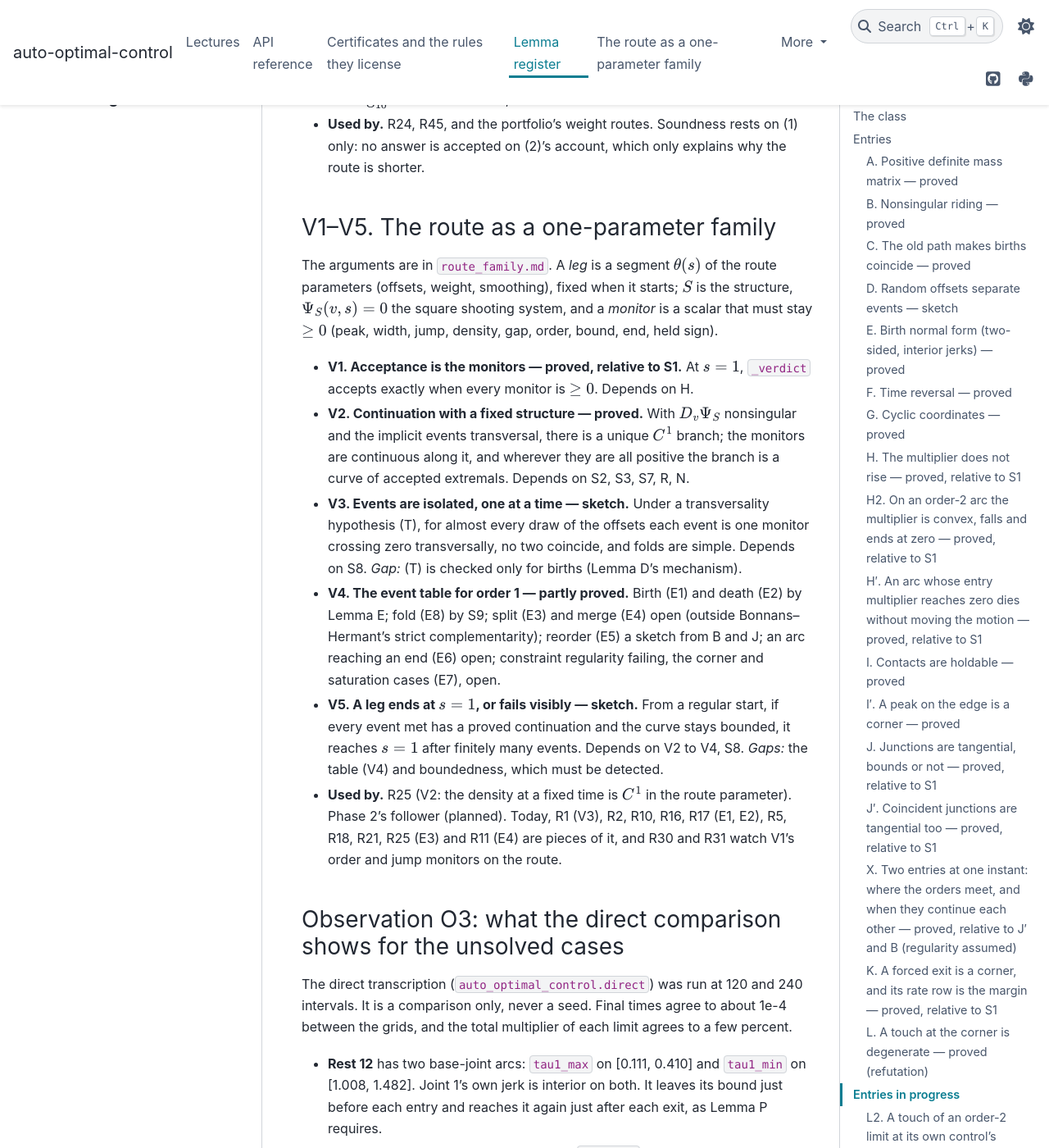
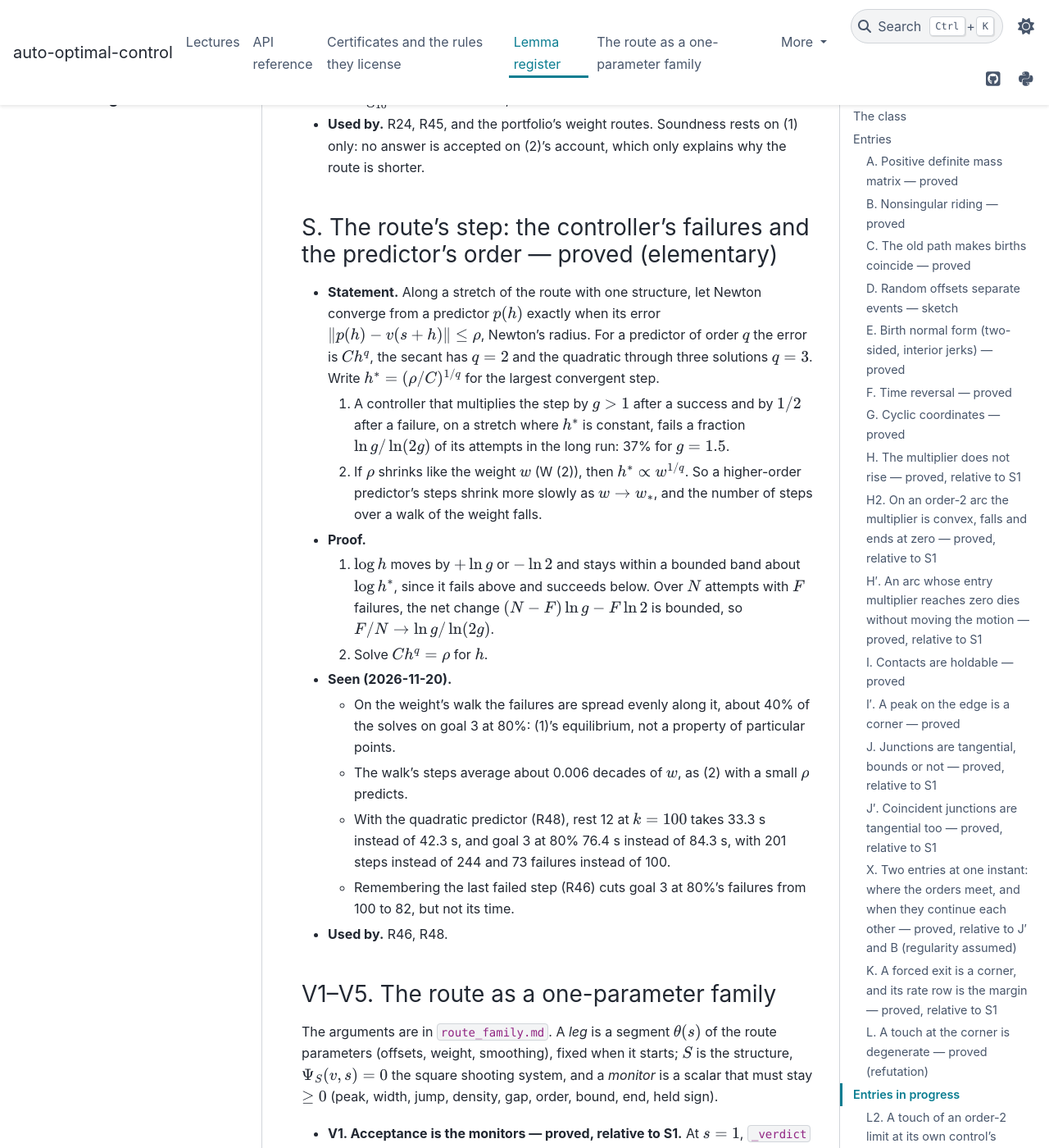
Before and after one commit to idm23/auto-optimal-control, a Sphinx documentation site: the page built from docs/notes/lemma_register.md, in a window 1280 px wide and 1400 px high, scrolled down 27706 px. Shown: the whole window at 82% size. Built offline with Sphinx 7.4.7 and the PyData theme 0.15.4, drawn with Linux system fonts in a browser that asks for light colours.

Commit message:
Lemma S: the controller's failure fraction, and the predictor's order against Newton's radius
Co-Authored-By: Claude Opus 5.5 <noreply@anthropic.com>
Claude-Session: https://claude.ai/code/session_01DzJDSTVJjP1uaCvVbe25Pf

```diff
--- a/docs/notes/lemma_register.md
+++ b/docs/notes/lemma_register.md
@@ -998,6 +998,37 @@ route stalls.
   only: no answer is accepted on (2)'s account, which only explains why the route is
   shorter.
 
+### S. The route's step: the controller's failures and the predictor's order — proved (elementary)
+
+- **Statement.** Along a stretch of the route with one structure, let Newton converge
+  from a predictor $p(h)$ exactly when its error $\|p(h) - v(s + h)\| \le \rho$, Newton's
+  radius. For a predictor of order $q$ the error is $C h^q$, the secant has $q = 2$ and
+  the quadratic through three solutions $q = 3$. Write $h^* = (\rho / C)^{1/q}$ for the
+  largest convergent step.
+  1. A controller that multiplies the step by $g > 1$ after a success and by $1/2$ after
+     a failure, on a stretch where $h^*$ is constant, fails a fraction
+     $\ln g / \ln(2g)$ of its attempts in the long run: 37% for $g = 1.5$.
+  2. If $\rho$ shrinks like the weight $w$ (W (2)), then $h^* \propto w^{1/q}$. So a
+     higher-order predictor's steps shrink more slowly as $w \to w_*$, and the number of
+     steps over a walk of the weight falls.
+- **Proof.**
+  1. $\log h$ moves by $+\ln g$ or $-\ln 2$ and stays within a bounded band about
+     $\log h^*$, since it fails above and succeeds below. Over $N$ attempts with $F$
+     failures, the net change $(N - F)\ln g - F\ln 2$ is bounded, so
+     $F / N \to \ln g / \ln(2g)$.
+  2. Solve $C h^q = \rho$ for $h$.
+- **Seen (2026-11-20).**
+  - On the weight's walk the failures are spread evenly along it, about 40% of the
+    solves on goal 3 at 80%: (1)'s equilibrium, not a property of particular points.
+  - The walk's steps average about 0.006 decades of $w$, as (2) with a small $\rho$
+    predicts.
+  - With the quadratic predictor (R48), rest 12 at $k = 100$ takes 33.3 s instead of
+    42.3 s, and goal 3 at 80% 76.4 s instead of 84.3 s, with 201 steps instead of 244 and
+    73 failures instead of 100.
+  - Remembering the last failed step (R46) cuts goal 3 at 80%'s failures from 100 to 82,
+    but not its time.
+- **Used by.** R46, R48.
+
 ### V1–V5. The route as a one-parameter family
 
 The arguments are in `route_family.md`. A *leg* is a segment
```
